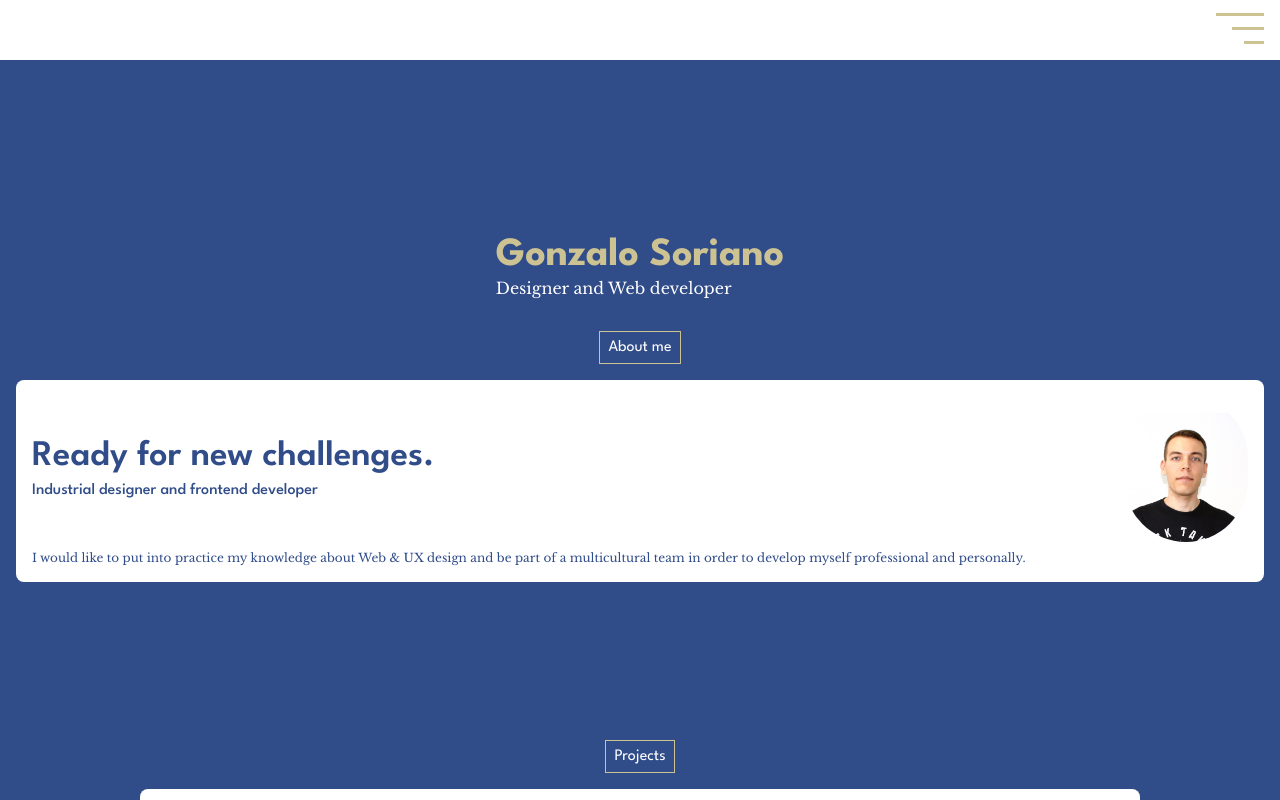
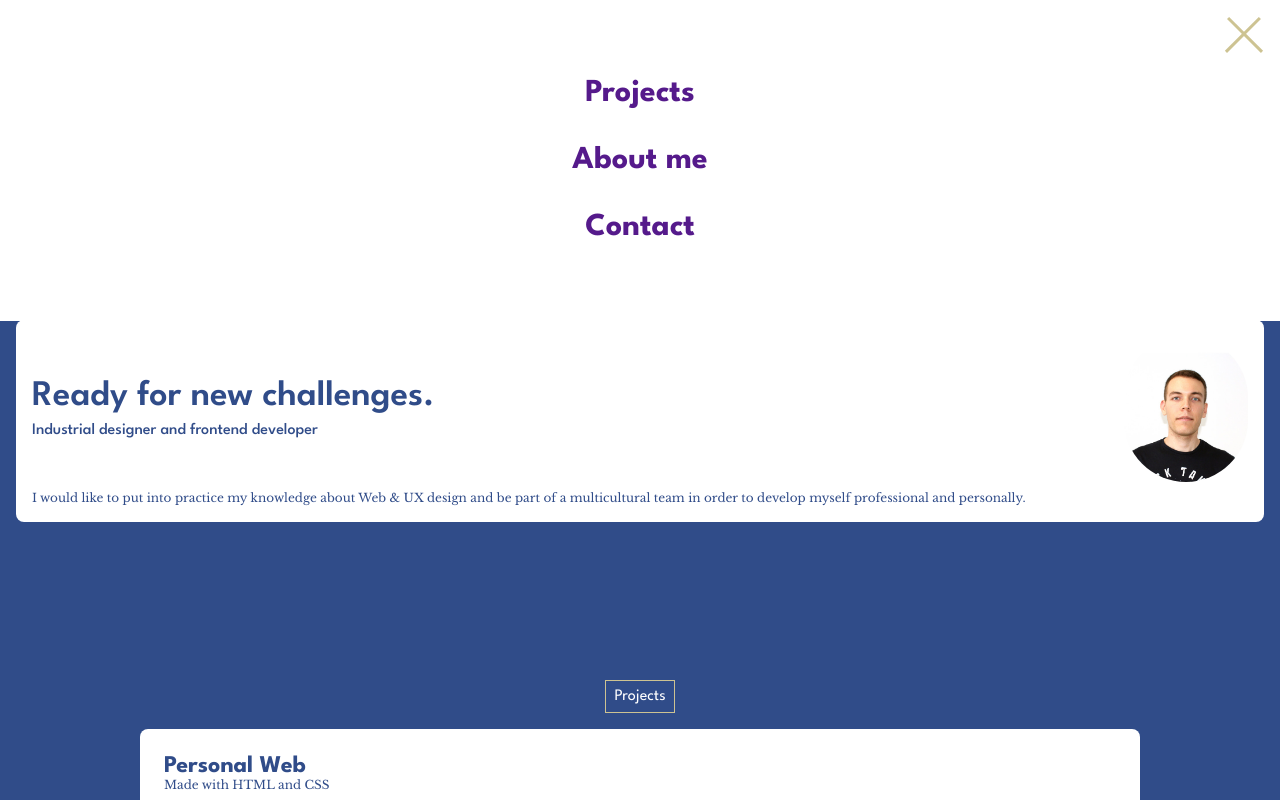
Before and after one commit to ggonzaloo10/project-3, a React (Create React App) app: page / in a window 1280 px wide. Shown: the top 800 px of the page. Built offline with nearby package versions, Linux system fonts and the light colour scheme.

Commit message:
Menu onClick function created
Onclick icon function created to show topbar menu using useState

```diff
--- a/package.json
+++ b/package.json
@@ -6,6 +6,8 @@
     "@testing-library/jest-dom": "^5.16.4",
     "@testing-library/react": "^13.2.0",
     "@testing-library/user-event": "^13.5.0",
+    "babel-cli": "^6.26.0",
+    "babel-preset-react-app": "^3.1.2",
     "react": "^18.1.0",
     "react-dom": "^18.1.0",
     "react-router-dom": "^6.3.0",
--- a/src/components/header/header.jsx
+++ b/src/components/header/header.jsx
@@ -1,16 +1,33 @@
-import React from 'react';
+import React, { useState } from "react";
 import './style-header.css';
 
 export default function Header() {
+
+    const [stateMenu, setStateMenu] = useState(false);
+
+    const onOff = () => {
+        // setStateCar(!stateCar);
+        setStateMenu(prevValue => !prevValue);
+    };
+
     return <header>
 
-        <div className="menu">
+        <div onClick={onOff} className="menu-icon">
 
-            <svg width="48" height="31" viewBox="0 0 48 31" fill="none" xmlns="http://www.w3.org/2000/svg">
+            <svg className={stateMenu ? "visible" : "invisible"} width="48" height="31" viewBox="0 0 48 31" fill="none" xmlns="http://www.w3.org/2000/svg">
                 <line y1="1.5" x2="48" y2="1.5" stroke="#CDC392" stroke-width="3" />
                 <line x1="16" y1="15.5" x2="48" y2="15.5" stroke="#CDC392" stroke-width="3" />
                 <line x1="28" y1="29.5" x2="48" y2="29.5" stroke="#CDC392" stroke-width="3" />
             </svg>
+            <svg className={stateMenu ? "invisible" : "visible"} width="40" height="37" viewBox="0 0 40 37" fill="none" xmlns="http://www.w3.org/2000/svg">
+                <line x1="1.93934" y1="35.8805" x2="35.8805" y2="1.93938" stroke="#CDC392" stroke-width="3" />
+                <line x1="4.06066" y1="1.93934" x2="38.0018" y2="35.8805" stroke="#CDC392" stroke-width="3" />
+            </svg>
+        </div>
+        <div className={stateMenu ? "invisible" : "menu-links"}>
+            <a href="">Projects</a>
+            <a href="">About me</a>
+            <a href="">Contact</a>
 
         </div>
     </header>;
--- a/src/components/header/style-header.css
+++ b/src/components/header/style-header.css
@@ -1,14 +1,45 @@
-
-header{
+header {
+    position: absolute;
     width: 100%;
-    height: 60px;
+    min-height: 60px;
     left: 0px;
     top: 0px;
     background-color: white;
     display: flex;
-    flex-direction: row;
     align-items: center;
-    justify-content: flex-end;
-    padding: calc( var(--unit) * 2);
+    justify-content: center;
+    padding: calc(var(--unit) * 2);
     font-family: var(--font-spartan, sans-serif);
 }
+
+.invisible {
+    display: none;
+}
+
+.visible{
+    display: block;
+}
+
+.menu-icon {
+    position: absolute;
+    top: var(--space);
+    right: var(--space);
+    cursor: pointer;
+}
+
+.menu-links {
+    display: flex;
+    flex-direction: column;
+    justify-content: center;
+    align-items: center;
+    margin: calc(60px - var(--space)) 0;
+}
+
+.menu-links a {
+    display: flex;
+    padding: var(--space);
+    font-weight: 700;
+    font-size: 32px;
+    line-height: 35px;
+    text-decoration: none;
+}
```
Also changed, not shown: 2 other files (tests, documents, lock files or other folders).
